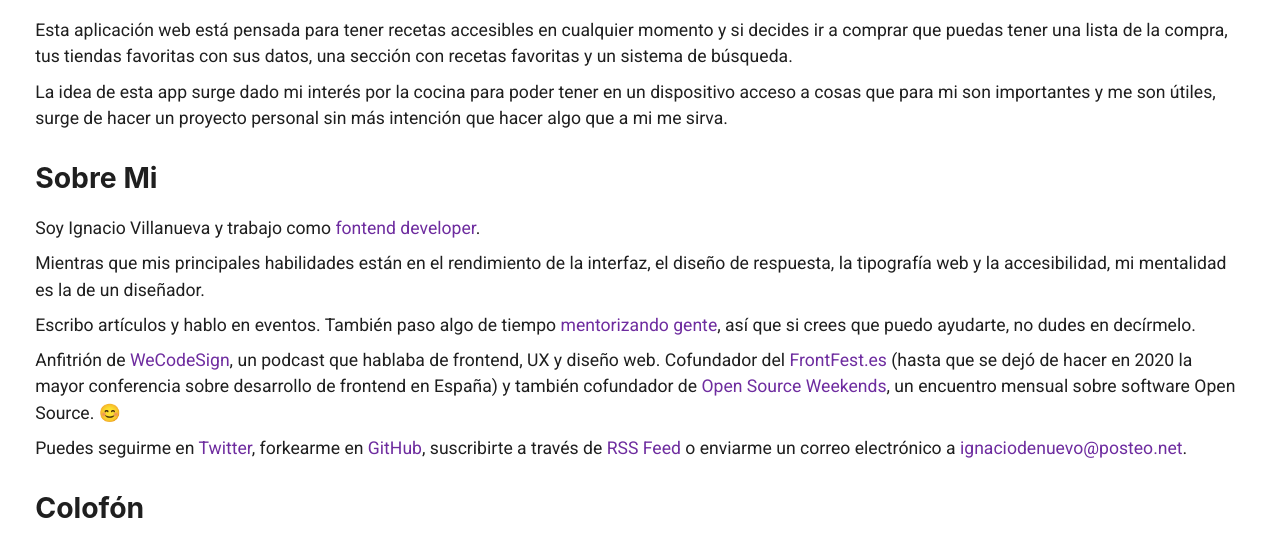
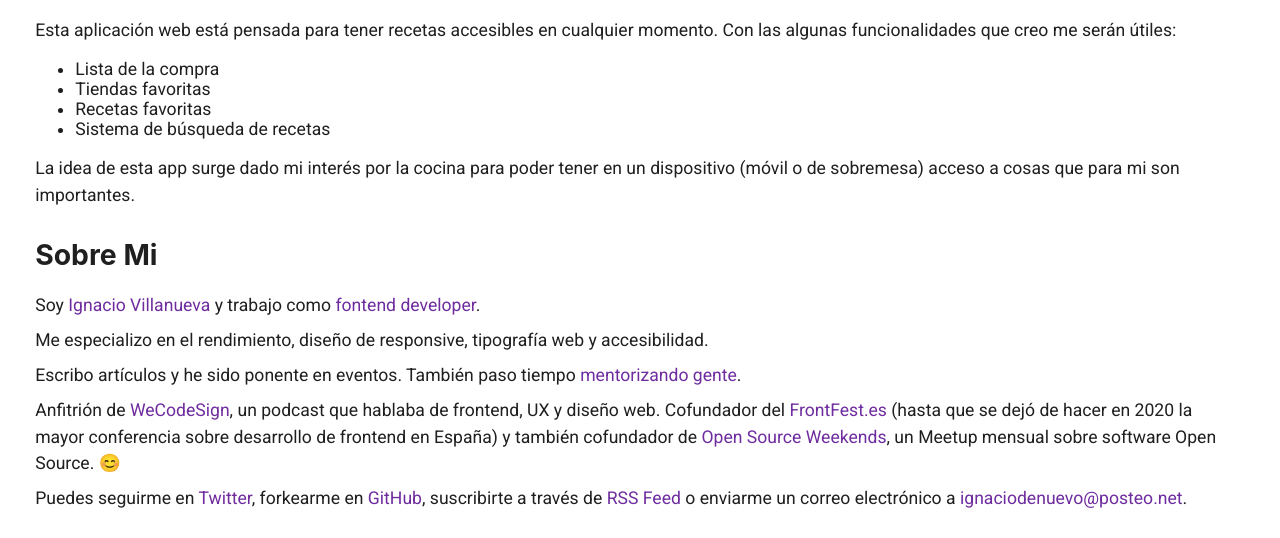
Before and after one commit to IgnaciodeNuevo/cooking, a Gatsby site: page /about in a window 1280 px wide. Shown: the part 215-753 px from the top of the page. Built offline with nearby package versions, Linux system fonts and the light colour scheme; Gatsby itself is replaced by a stand-in of ours; a web font is replaced by a local one.

Commit message:
Update about

```diff
--- a/src/pages/about.js
+++ b/src/pages/about.js
@@ -14,7 +14,7 @@ const StyledLink = styled(props => <Link {...props} />)`
   }
 `
 
-const Favorites = () => {
+const About = () => {
   const data = useStaticQuery(graphql`
     query SiteAboutQuery {
       site {
@@ -34,19 +34,31 @@ const Favorites = () => {
       <h2>Sobre Cookit</h2>
       <p>
         Esta aplicación web está pensada para tener recetas accesibles en
-        cualquier momento y si decides ir a comprar que puedas tener una lista
-        de la compra, tus tiendas favoritas con sus datos, una sección con
-        recetas favoritas y un sistema de búsqueda.
+        cualquier momento. Con las algunas funcionalidades que creo me serán
+        útiles:
       </p>
+      <ul>
+        <li>Lista de la compra</li>
+        <li>Tiendas favoritas</li>
+        <li>Recetas favoritas</li>
+        <li>Sistema de búsqueda de recetas</li>
+      </ul>
       <p>
         La idea de esta app surge dado mi interés por la cocina para poder tener
-        en un dispositivo acceso a cosas que para mi son importantes y me son
-        útiles, surge de hacer un proyecto personal sin más intención que hacer
-        algo que a mi me sirva.
+        en un dispositivo (móvil o de sobremesa) acceso a cosas que para mi son
+        importantes.
       </p>
       <h2>Sobre Mi</h2>
       <p>
-        Soy Ignacio Villanueva y trabajo como{" "}
+        Soy{" "}
+        <a
+          href={data.site.siteMetadata.web}
+          target="_blank"
+          rel="noopener noreferrer"
+        >
+          Ignacio Villanueva
+        </a>{" "}
+        y trabajo como{" "}
         <a
           href={data.site.siteMetadata.web}
           target="_blank"
@@ -57,12 +69,11 @@ const Favorites = () => {
         .
       </p>
       <p>
-        Mientras que mis principales habilidades están en el rendimiento de la
-        interfaz, el diseño de respuesta, la tipografía web y la accesibilidad,
-        mi mentalidad es la de un diseñador.
+        Me especializo en el rendimiento, diseño de responsive, tipografía web y
+        accesibilidad.
       </p>
       <p>
-        Escribo artículos y hablo en eventos. También paso algo de tiempo{" "}
+        Escribo artículos y he sido ponente en eventos. También paso tiempo{" "}
         <a
           href="https://ignaciodenuevo.com/2019/06/12/mentoring-mi-camino/"
           target="_blank"
@@ -70,7 +81,7 @@ const Favorites = () => {
         >
           mentorizando gente
         </a>
-        , así que si crees que puedo ayudarte, no dudes en decírmelo.
+        .
       </p>
       <p>
         Anfitrión de{" "}
@@ -98,7 +109,7 @@ const Favorites = () => {
         >
           Open Source Weekends
         </a>
-        , un encuentro mensual sobre software Open Source. 😊
+        , un Meetup mensual sobre software Open Source. 😊
       </p>
       <p>
         Puedes seguirme en{" "}
@@ -204,7 +215,7 @@ const Favorites = () => {
         >
           CloudFront
         </a>{" "}
-        actúa como CDN, protección y optimización de la caché.
+        actúa como CDN.
       </p>
       <p>Las fuentes utilizadas son:</p>
       <ul>
@@ -243,4 +254,4 @@ const Favorites = () => {
   )
 }
 
-export default Favorites
+export default About
```
